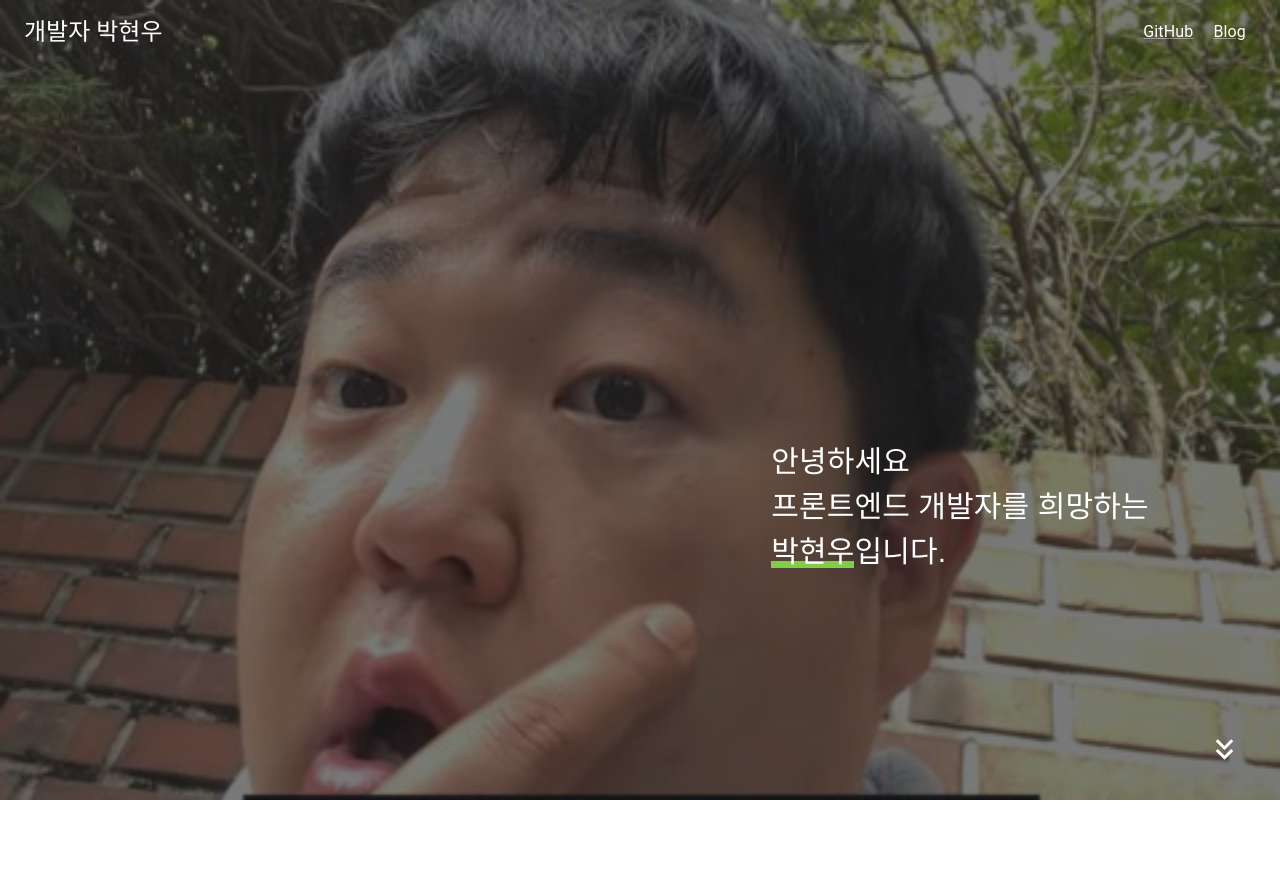
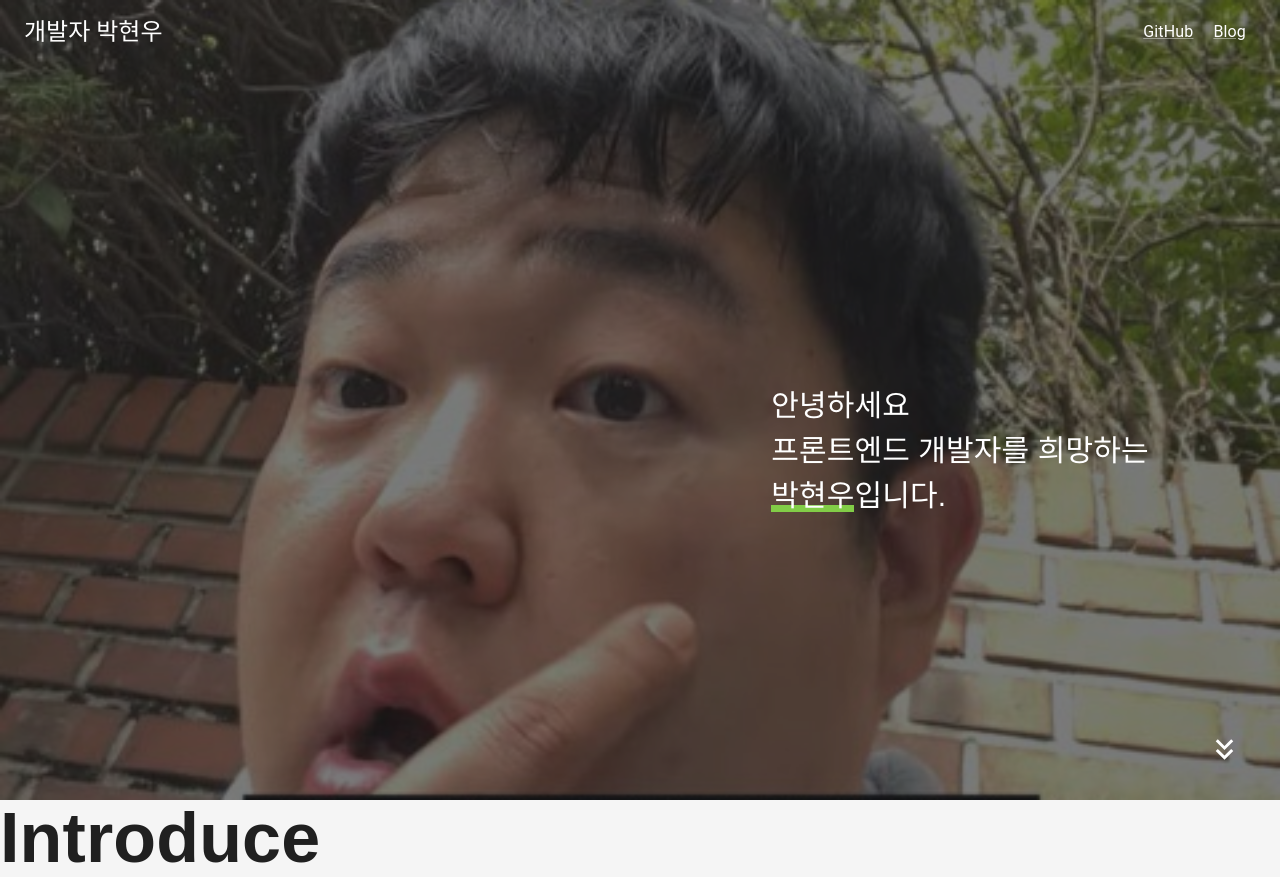
Before and after one commit to dailybetter/GSAP_practice, a React (Vite) app in the folder gsap_practice/: page / in a window 1280 px wide. Before the commit the page ends 800 px from the top, so only its background shows below. Built offline with nearby package versions, Linux system fonts and the light colour scheme.

Commit message:
Fix intro container css 작업

```diff
--- a/gsap_practice/package.json
+++ b/gsap_practice/package.json
@@ -6,7 +6,8 @@
   "scripts": {
     "dev": "vite",
     "build": "tsc && vite build",
-    "preview": "vite preview"
+    "preview": "vite preview",
+    "eslint": "eslint ./src --ext .ts,.tsx,.js,.jsx --cache"
   },
   "dependencies": {
     "@emotion/react": "^11.10.6",
--- a/gsap_practice/src/App.tsx
+++ b/gsap_practice/src/App.tsx
@@ -8,27 +8,22 @@ import './index.css';
 import { createTheme } from '@mui/material/styles';
 import { ThemeProvider } from '@mui/material/styles';
 import { CssBaseline } from '@mui/material';
+import { Body } from './components/body';
 const Section = styled.section`
   position: relative;
   display: flex;
   flex-direction: column;
 `;
 
-const theme = createTheme({
-  typography: {
-    // fontFamily: `'SpoqaHanSans', sans-serif'`,
-  },
-});
 gsap.registerPlugin(ScrollTrigger);
 function App() {
   return (
     <>
-      <ThemeProvider theme={theme}>
-        <CssBaseline />
-        <Section>
-          <Intro />
-        </Section>
-      </ThemeProvider>
+      {/* <CssBaseline /> */}
+      <Section>
+        <Intro />
+        <Body />
+      </Section>
     </>
   );
 }
--- /dev/null
+++ b/gsap_practice/src/components/body/common/BodyTitle.tsx
@@ -0,0 +1,11 @@
+import styled from 'styled-components';
+
+export const BodyTitle = ({ title }: { title: string }) => {
+  return <StyledBodyTitle>{title}</StyledBodyTitle>;
+};
+
+const StyledBodyTitle = styled.h1`
+  font-size: 70px;
+  font-family: 'SpoqaHanSans', sans-serif;
+  margin: 0;
+`;
--- a/gsap_practice/src/components/body/index.tsx
+++ b/gsap_practice/src/components/body/index.tsx
@@ -1,10 +1,10 @@
 import * as Styled from './styled';
-
+import { BodyTitle } from './common/BodyTitle';
 
 export const Body = () => {
-  return(
+  return (
     <Styled.Container>
-
+      <BodyTitle title="Introduce" />
     </Styled.Container>
-  )
+  );
 };
--- a/gsap_practice/src/components/intro/index.tsx
+++ b/gsap_practice/src/components/intro/index.tsx
@@ -2,9 +2,8 @@ import gsap from 'gsap';
 import React from 'react';
 import { useRef, useEffect } from 'react';
 import * as Styled from './styled';
-import { LIGHT_YELLOW, LIGHT_GREEN } from '../../colorPalette';
+import { LIGHT_GREEN } from '../../colorPalette';
 import { UnderLine } from '../UnderLine/UnderLine';
-import { MyAppBar } from '../appbar/index';
 import KeyboardDoubleArrowDownIcon from '@mui/icons-material/KeyboardDoubleArrowDown';
 export const Intro = () => {
   const h1 = useRef(null);
@@ -31,8 +30,8 @@ export const Intro = () => {
   }, []);
   return (
     <Styled.Container>
-      <Styled.MainAppBar />
       <Styled.Main>
+        <Styled.MainAppBar />
         <Styled.BodyTextContainer>
           <Styled.BodyText className="one">안녕하세요</Styled.BodyText>
           <Styled.BodyText className="two">프론트엔드 개발자를 희망하는</Styled.BodyText>
--- a/gsap_practice/src/components/intro/styled.tsx
+++ b/gsap_practice/src/components/intro/styled.tsx
@@ -16,14 +16,14 @@ export const Container = styled.section`
   }
 `;
 
-export const Main = styled.div`
+export const Main = styled.article`
   display: flex;
   position: relative;
   flex-direction: column;
   justify-content: center;
   align-items: center;
   width: 100vw;
-  height: 100vh;
+  height: 100%;
 
   @media ${(props) => props.theme.tablet} {
     width: 100vw;
@@ -36,7 +36,7 @@ export const Main = styled.div`
   }
 `;
 export const BackgrouundImg = styled.div`
-  position: fixed;
+  position: absolute;
   top: 0;
   width: 100vw;
   text-align: center;
@@ -45,7 +45,6 @@ export const BackgrouundImg = styled.div`
     width: 100vw;
     height: 100vh;
     object-fit: cover;
-    z-index: -1;
   }
 `;
 
@@ -69,7 +68,6 @@ export const BodyText = styled.div`
   opacity: 1;
   margin-left: 50vw;
   font-family: 'SpoqaHanSans', sans-serif;
-
   `;
 
 export const IconContainer = styled.div`
```
